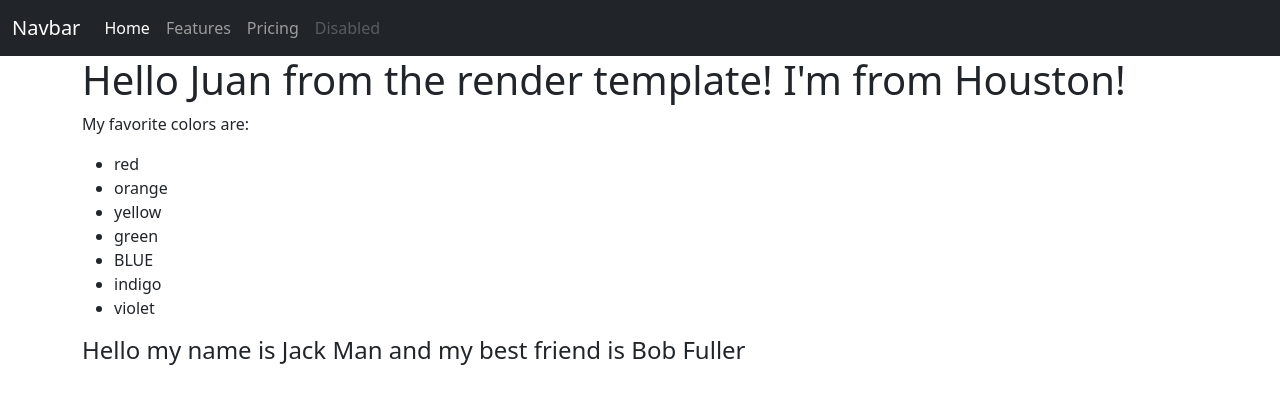
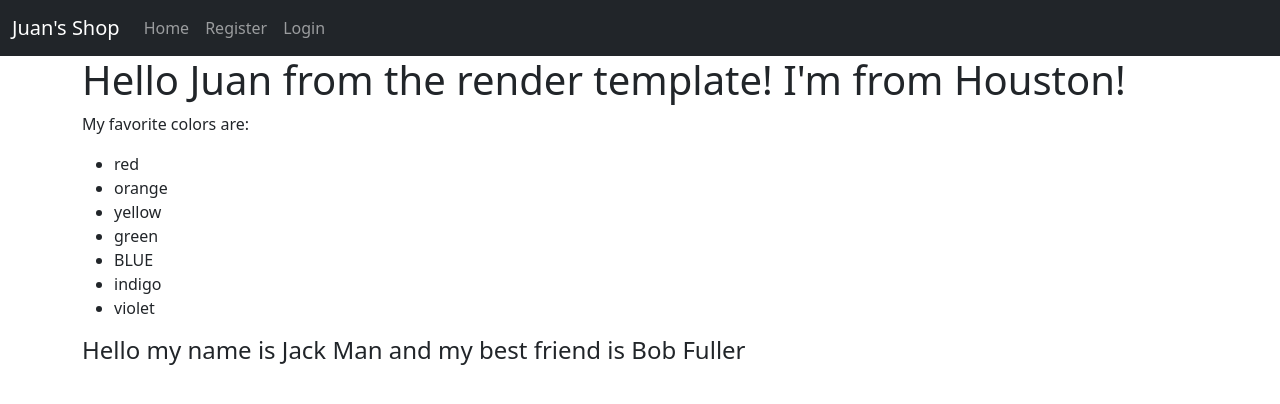
Before and after one commit to JuanTGit/Final, a Flask app: page / in a window 1280 px wide. Shown: the top 404 px of the page. Run offline with Flask 2, Linux system fonts and the light colour scheme; some libraries are stand-ins or nearby versions.

```diff
--- a/app/routes.py
+++ b/app/routes.py
@@ -1,5 +1,5 @@
 from app import app
-from flask import render_template
+from flask import render_template, redirect, url_for
 from app.forms import RegisterForm
 
 @app.route('/')
@@ -33,4 +33,6 @@ def register():
         email = form.email.data
         password = form.password.data
         print(username, email, password)
+        return redirect(url_for('index'))
+
     return render_template('register.html', form=form)
--- a/app/templates/nav.html
+++ b/app/templates/nav.html
@@ -1,6 +1,6 @@
 <nav class="navbar navbar-expand-lg navbar-dark bg-dark">
     <div class="container-fluid">
-        <a class="navbar-brand" href="#">Navbar</a>
+        <a class="navbar-brand" href="{{ url_for('index') }}">Juan's Shop</a>
         <button class="navbar-toggler" type="button" data-bs-toggle="collapse" data-bs-target="#navbarNav"
             aria-controls="navbarNav" aria-expanded="false" aria-label="Toggle navigation">
             <span class="navbar-toggler-icon"></span>
@@ -8,16 +8,13 @@
         <div class="collapse navbar-collapse" id="navbarNav">
             <ul class="navbar-nav">
                 <li class="nav-item">
-                    <a class="nav-link active" aria-current="page" href="#">Home</a>
+                    <a class="nav-link" href="{{ url_for('index') }}">Home</a>
                 </li>
                 <li class="nav-item">
-                    <a class="nav-link" href="#">Features</a>
+                    <a class="nav-link" href="{{ url_for('register') }}">Register</a>
                 </li>
                 <li class="nav-item">
-                    <a class="nav-link" href="#">Pricing</a>
-                </li>
-                <li class="nav-item">
-                    <a class="nav-link disabled" href="#" tabindex="-1" aria-disabled="true">Disabled</a>
+                    <a class="nav-link" href="#">Login</a>
                 </li>
             </ul>
         </div>
--- a/app/templates/register.html
+++ b/app/templates/register.html
@@ -3,7 +3,7 @@
 {% block title %} Register {% endblock %}
 
 {% block content %}
-    <section class="vh-100 bg-image" style="background-image: url('https://mdbootstrap.com/img/Photos/Others/images/76.jpg');">
+    <section class="bg-image vh-100" style="background-image: url('https://mdbootstrap.com/img/Photos/Others/images/76.jpg');">
         <div class="mask d-flex align-items-center h-100 gradient-custom-3">
           <div class="container h-100">
             <div class="row d-flex justify-content-center align-items-center h-100">
```
Also changed, not shown: app/templates/base.html (+4 -5 lines).
